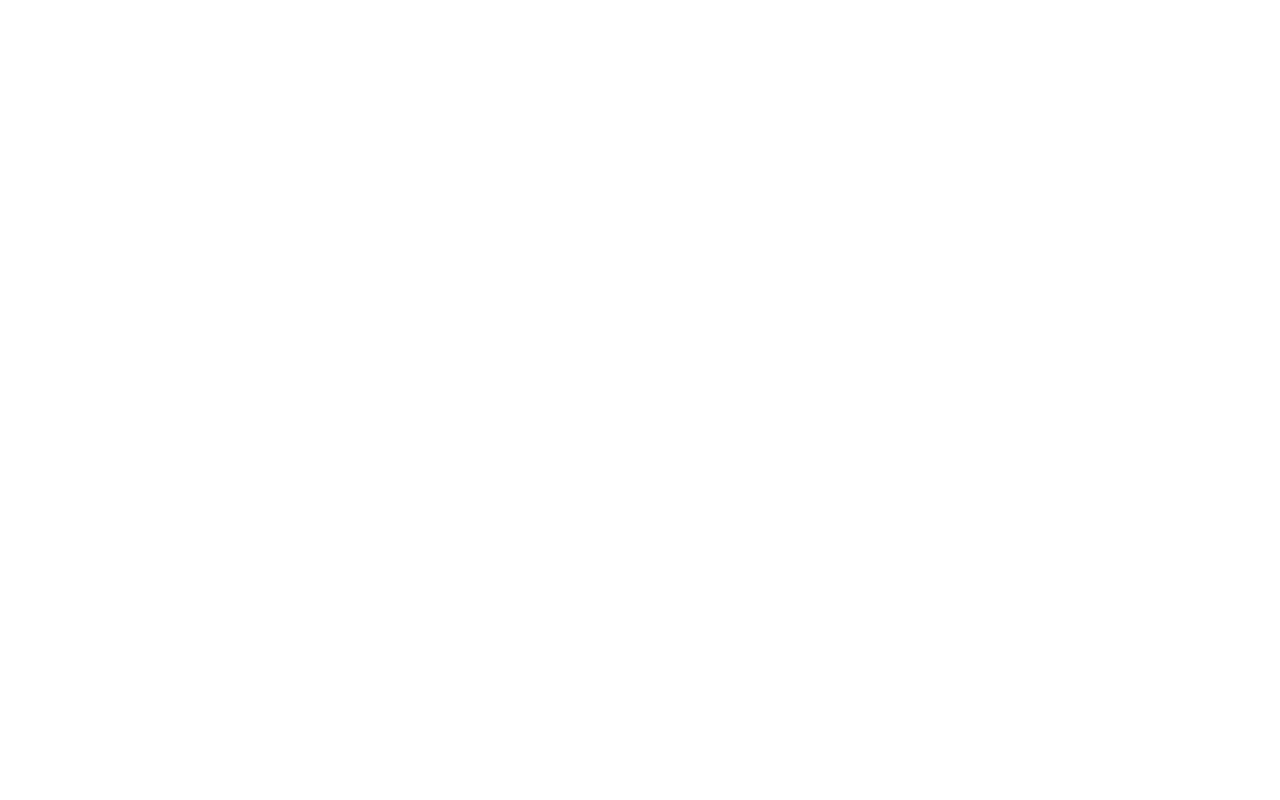
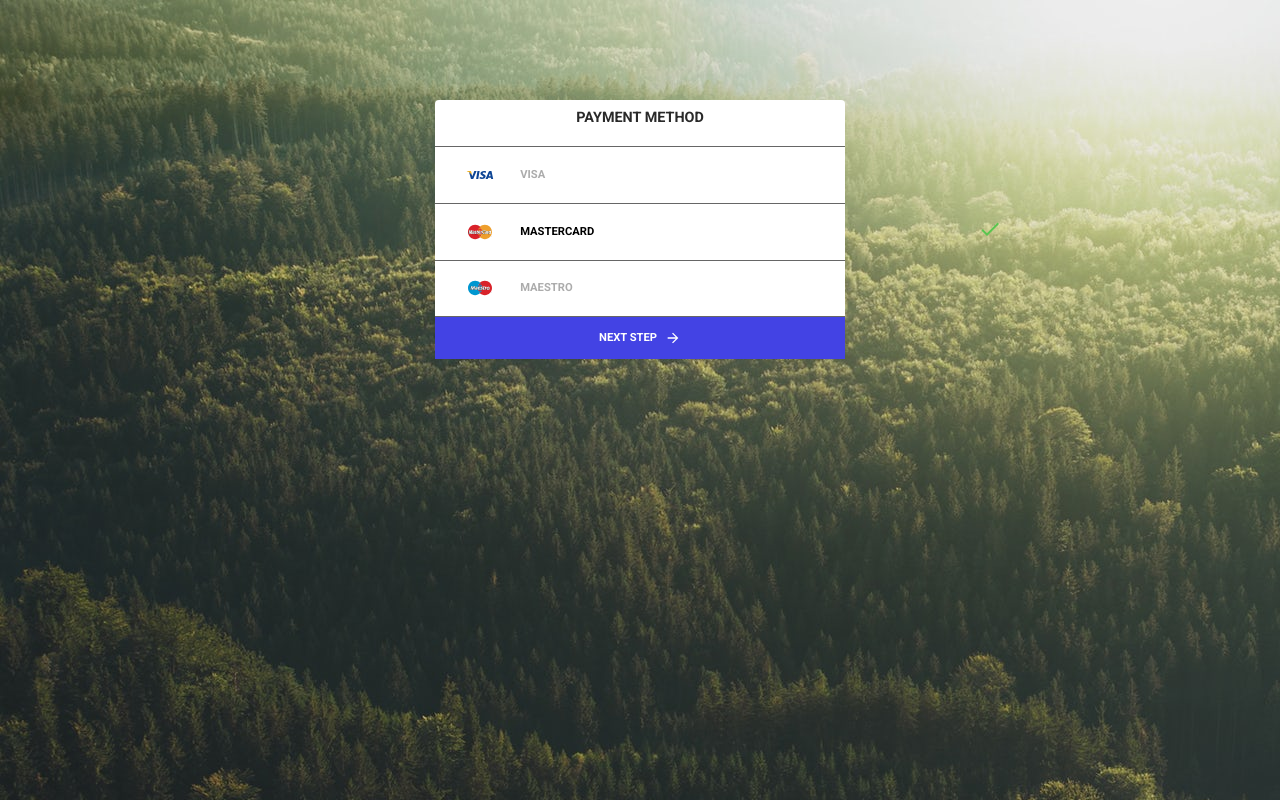
Before and after one commit to AnthoVDO/Front-Loop-Markup-Challenge, a plain HTML site: page Loop 1 - Step 2/assets/index.html in a window 1280 px wide. Drawn offline with Linux system fonts and the light colour scheme.

Commit message:
continued the challenge, not finished

```diff
--- a/Loop 1 - Step 2/assets/index.html
+++ b/Loop 1 - Step 2/assets/index.html
@@ -1,5 +1,6 @@
 <!DOCTYPE html>
 <html lang="en">
+
 <head>
     <meta charset="UTF-8">
     <meta name="viewport" content="width=device-width, initial-scale=1.0">
@@ -8,7 +9,30 @@
     <link href="https://fonts.googleapis.com/css?family=Roboto:400,500,700" rel="stylesheet">
     <link rel="stylesheet" href="./styles.css" />
 </head>
+
 <body>
 
+    <div class="container">
+        <div class="payement_methode">
+            <h2 class="payement_title">Payment Method</h2>
+        </div>
+        <div class="visa section">
+            <img src="./img/visa.svg" alt="visa logo" class="card_img">
+            <h2 class="payement_card">Visa</h2>
+        </div>
+        <div class="mastercard section">
+            <img src="./img/mastercard.svg" alt="mastercard logo" class="card_img">
+            <h2 class="payement_card" id="selected">mastercard</h2>
+        </div>
+        <div class="maestro section">
+            <img src="./img/maestro.svg" alt="maestro logo" class="card_img">
+            <h2 class="payement_card">maestro</h2>
+        </div>
+        <div class="next_step">
+            <h2>next step</h2><img src="./img/arrow.svg" alt="arrow follow">
+        </div>
+    </div>
+
 </body>
+
 </html>
--- a/Loop 1 - Step 2/assets/styles.css
+++ b/Loop 1 - Step 2/assets/styles.css
@@ -0,0 +1,92 @@
+* {
+    margin: 0;
+    padding: 0;
+}
+
+body {
+    background: url(./img/background.jpg);
+    width: 100vw;
+    height: auto;
+    display: flex;
+    justify-content: center;
+    font-family: 'Roboto', sans-serif;
+}
+
+.container {
+    margin-top: 100px;
+    background-color: white;
+    width: 32%;
+    display: flex;
+    flex-direction: column;
+    justify-content: center;
+    align-items: space-around;
+    border-radius: 4px;
+}
+
+.payement_methode {
+    display: flex;
+    justify-content: center;
+    margin-bottom: 1.2rem;
+}
+
+.payement_methode h2 {
+    text-transform: uppercase;
+    font-size: 0.9rem;
+    line-height: 1.2rem;
+    padding-top: 0.5rem;
+    color: rgb(41, 41, 41);
+}
+
+.container .section {
+    display: flex;
+    flex-direction: row;
+    border-top: 1px solid #666666;
+    padding: 0.8rem 0;
+}
+
+.section img {
+    margin-left: 30px;
+}
+
+.section h2 {
+    display: block;
+    margin-left: 25px;
+    font-size: 0.7rem;
+    text-transform: uppercase;
+    color: #acacac;
+    line-height: 30px;
+}
+
+#selected {
+    color: #000000;
+}
+
+#selected::after {
+    content: url(./img/check.svg);
+    position: absolute;
+    padding-left: 30%;
+}
+
+.card_img {
+    width: 30px;
+}
+
+.next_step {
+    display: flex;
+    justify-content: center;
+    padding: 0.8rem 0;
+    border-top: 1px solid #666666;
+    background-color: rgb(67, 67, 228);
+}
+
+.next_step h2 {
+    font-size: 0.7rem;
+    text-transform: uppercase;
+    color: white;
+    line-height: 1rem;
+}
+
+.next_step img {
+    height: 1rem;
+    padding-left: 0.5rem;
+}
```
Lines whose indentation alone changed are shown as unchanged.
